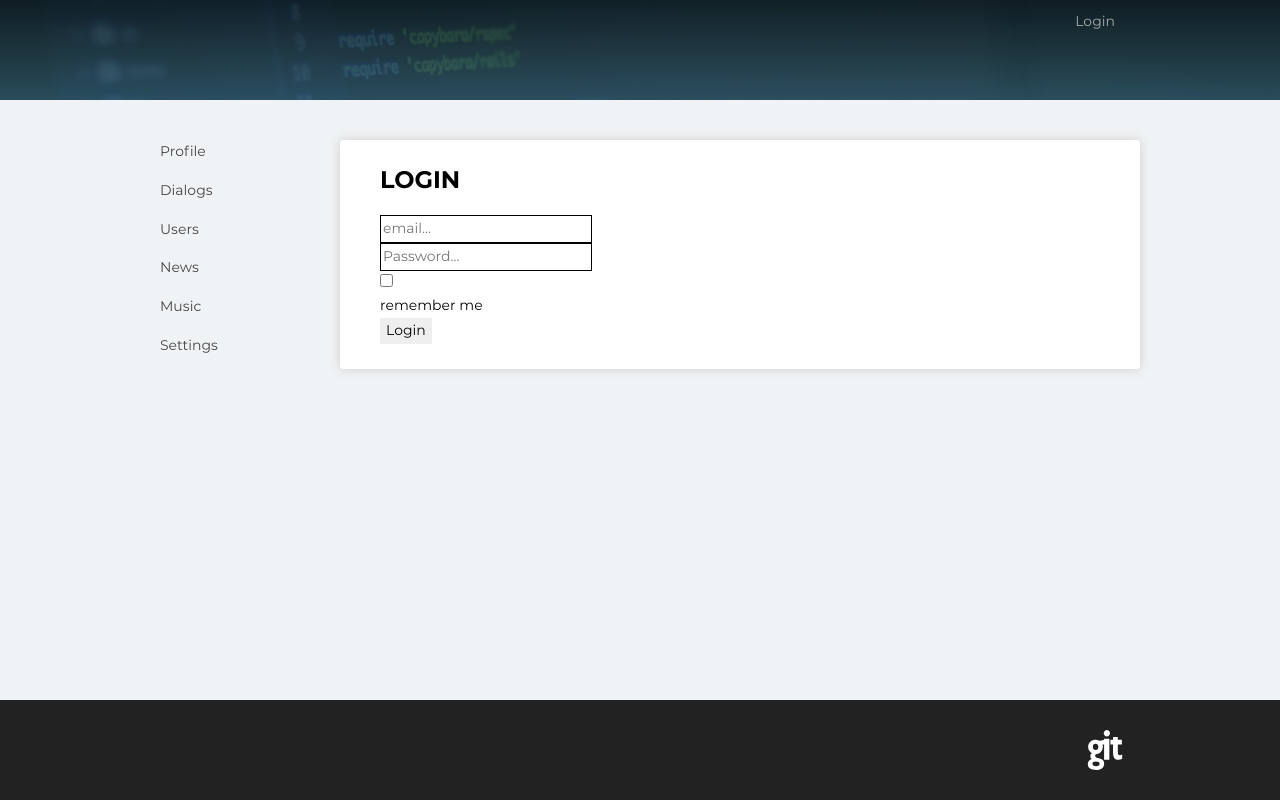
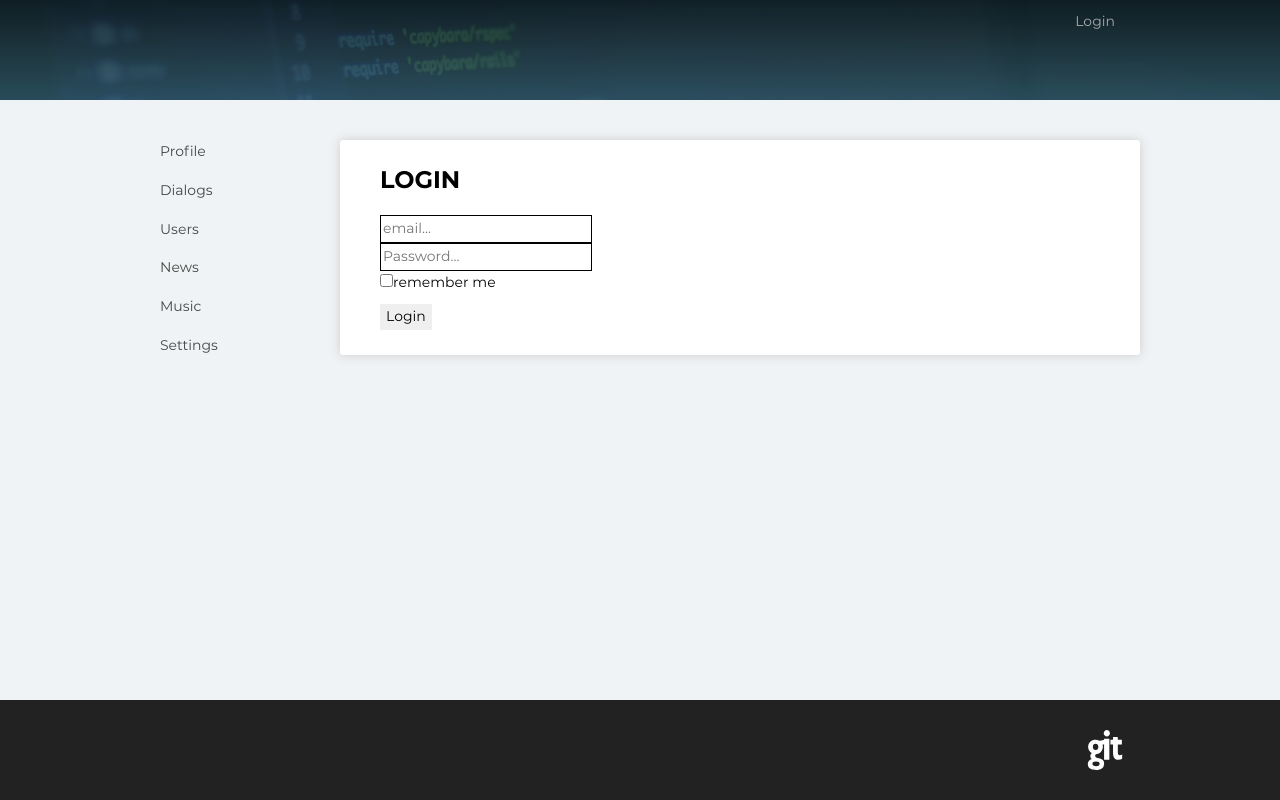
Before and after one commit to AlexLibrary/react-social-network, a React (Create React App) app: page /login in a window 1280 px wide. Built offline with nearby package versions, Linux system fonts and the light colour scheme; no server answers.

Commit message:
done lesson 79

```diff
--- a/src/api/index.js
+++ b/src/api/index.js
@@ -14,7 +14,7 @@ export const usersAPI = {
     const { data } = await instance.get(`users?page=${currentPage}&count=${pageSize}`);
     return data;
   },
-  getProfile(userId = 7174) {
+  getProfile(userId) {
     console.warn('Obsolete method. Please profileAPI object!')
     return profileAPI.getProfile(userId);
   },
@@ -33,7 +33,7 @@ export const usersAPI = {
 }
 
 export const profileAPI = {
-  async getProfile(userId = 7174) {
+  async getProfile(userId) {
     const { data } = await instance.get(`profile/${userId}`);
     return data;
   },
--- a/src/components/Header/index.js
+++ b/src/components/Header/index.js
@@ -1,6 +1,6 @@
 import React from "react";
 import './style.scss'
-import { NavLink, Redirect } from "react-router-dom";
+import { NavLink } from "react-router-dom";
 const S = 'Header';
 
 const Header = (props) => {
--- a/src/components/Page/Page_Items/Page_Items_Login/Container.js
+++ b/src/components/Page/Page_Items/Page_Items_Login/Container.js
@@ -18,8 +18,11 @@ const PageItemsLogin = (props) => {
       <div>
         <Field name={'password'} component={Input} placeholder={'Password...'} validate={[requiredField]} type='password' />
       </div>
-      <div>
+      <div className={`${S}__rememberMe`}>
         <Field name={'rememberMe'} component={Input} type={'checkbox'} /> remember me
+      </div>
+      <div className={`${S}__summaryError`}>
+        {props.error && props.error}
       </div>
       <div>
         <button>Login</button>
--- a/src/components/Page/Page_Items/Page_Items_Login/style.scss
+++ b/src/components/Page/Page_Items/Page_Items_Login/style.scss
@@ -12,4 +12,12 @@
   input {
     border: 1px solid black;
   }
+  &__rememberMe {
+    display: flex;
+  }
+  &__summaryError {
+    // border: 1px solid #eee;
+    padding: 5px;
+    color: red;
+  }
 }
--- a/src/components/Page/Page_Items/Page_Items_Profile/Container.js
+++ b/src/components/Page/Page_Items/Page_Items_Profile/Container.js
@@ -2,7 +2,7 @@ import React from "react";
 import PageItemsProfile from ".";
 import { connect } from "react-redux";
 import { getUserProfile, getStatus, updateStatus } from '../../../../reducers/reducer_profile'
-import { withRouter } from "react-router-dom";
+import { withRouter, Redirect } from "react-router-dom";
 // import { withAuthRedirect } from "../../../../hoc/withAuthRedirect";
 import { compose } from "redux";
 
@@ -10,7 +10,13 @@ import { compose } from "redux";
 class ProfileContainer extends React.Component {
 
   componentDidMount() {
-    const userId = this.props.match.params.userId;
+    let userId = this.props.match.params.userId;
+    if (!userId && this.props.isAuth) {
+      userId = this.props.userId
+    } else {
+      console.error('HARDCODE');
+      userId = 7174
+    }
     this.props.getUserProfile(userId);
     this.props.getStatus(userId);
   }
@@ -27,11 +33,13 @@ class ProfileContainer extends React.Component {
 
 const mapStateToProps = (state) => ({
   profile: state.profile.profile,
-  status: state.profile.status
+  status: state.profile.status,
+  userId: state.authPart.userId,
+  isAuth: state.authPart.isAuth
 })
 
 export default compose(
   connect(mapStateToProps, { getUserProfile, getStatus, updateStatus }),
   withRouter,
-  //withAuthRedirect
+  // withAuthRedirect
 )(ProfileContainer);
--- a/src/reducers/reducer_auth.js
+++ b/src/reducers/reducer_auth.js
@@ -1,4 +1,5 @@
 import { authAPI } from "../api";
+import { stopSubmit } from "redux-form";
 
 const SET_AUTH_USER_DATA = 'SET_AUTH_USER_DATA'
 
@@ -40,6 +41,9 @@ export const login = (email, password, rememberMe = undefined, captcha = undefin
     console.log('---data(authAPI.login)', data) //
     if (data.resultCode === 0) {
       dispatch(getAuthUserData());
+    } else {
+      const message = data.messages.length > 0 ? data.messages[0] : 'Some error'
+      dispatch(stopSubmit('login', { _error: message }))
     }
   });
 
--- a/src/reducers/reducer_profile.js
+++ b/src/reducers/reducer_profile.js
@@ -48,7 +48,7 @@ export const addPostActionCreator = (newPost) => ({ type: ADD_POST, newPost })
 export const setUserProfileAction = profile => ({ type: SET_USER_PROFILE, profile })
 export const setStatus = status => ({ type: SET_STATUS, status })
 /* ThunkCreator */
-export const getUserProfile = (userId = 7174) => (dispatch) => {
+export const getUserProfile = (userId) => (dispatch) => {
 
   usersAPI.getProfile(userId).then(data => {
     console.log('---data(usersAPI.getProfile)', data)
@@ -56,7 +56,7 @@ export const getUserProfile = (userId = 7174) => (dispatch) => {
   });
 
 }
-export const getStatus = (userId = 7174) => (dispatch) => {
+export const getStatus = (userId) => (dispatch) => {
 
   profileAPI.getStatus(userId).then(data => {
     console.log('---data(profileAPI.getStatus)', data)
```
